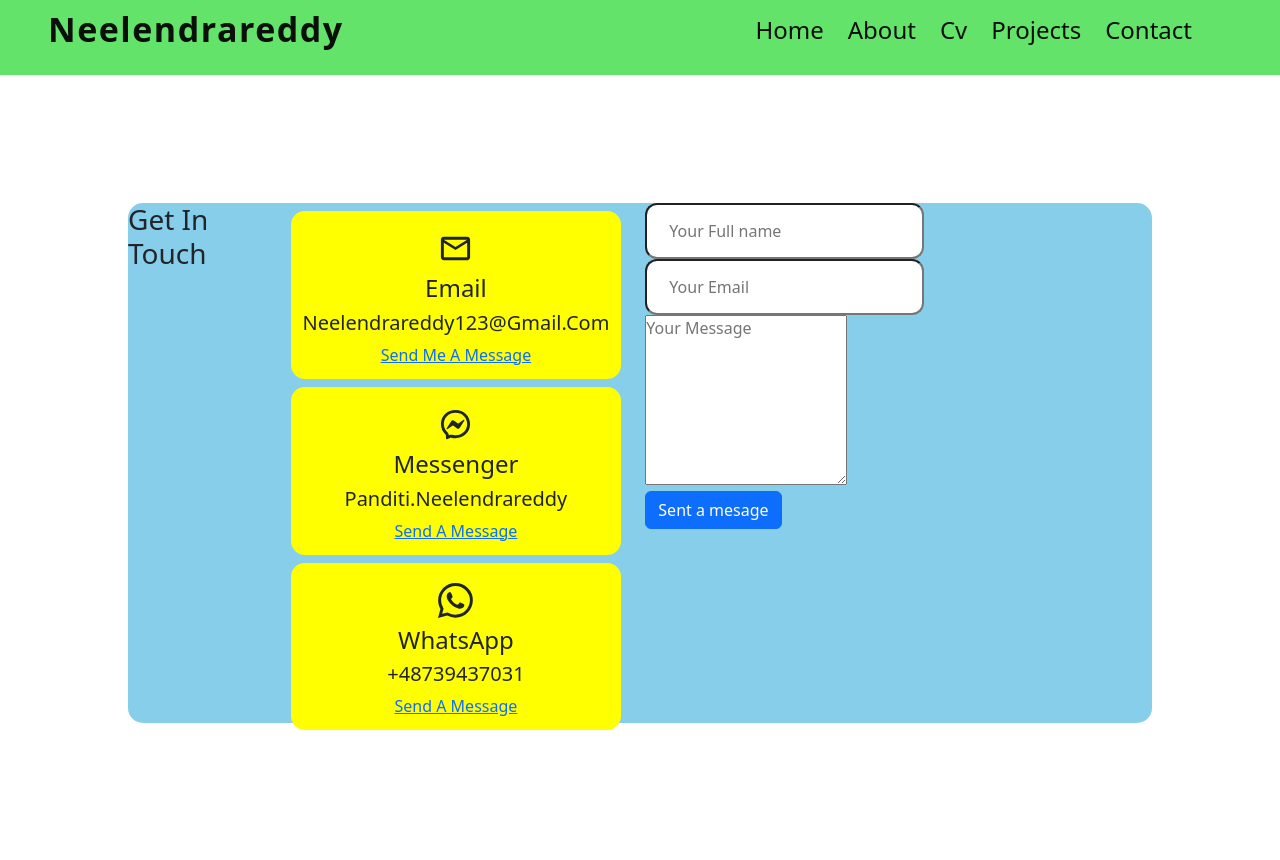
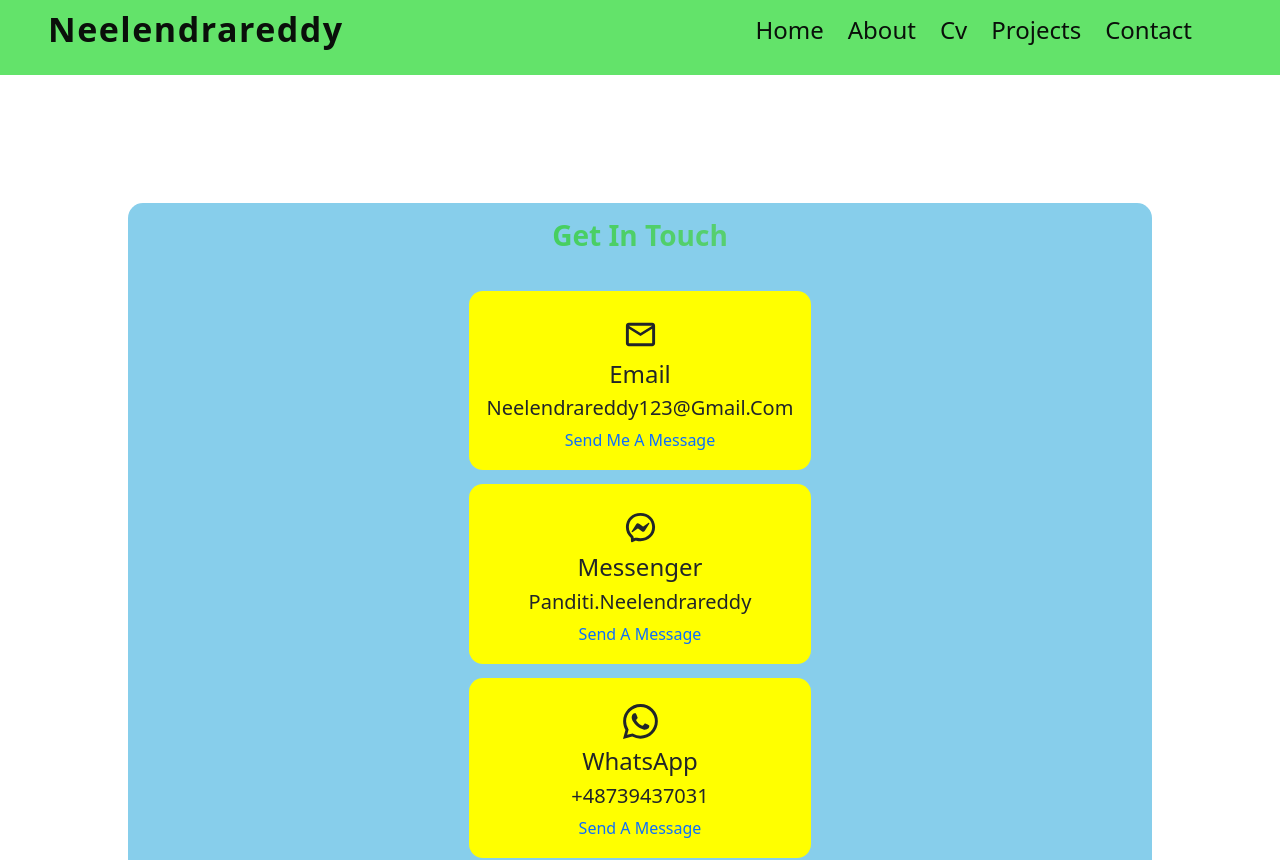
Before and after one commit to neelendrareddy9001/my-portfolio-website, a React (Create React App) app: page /contact in a window 1280 px wide. Shown: the top 860 px of the page. Built offline with nearby package versions, Linux system fonts and the light colour scheme.

Commit message:
contact section updated

```diff
--- a/src/component/Navbar/Navbar.jsx
+++ b/src/component/Navbar/Navbar.jsx
@@ -38,9 +38,9 @@ const Header = () => {
       </div>
       <div className="header-menu-icon">
         {showMenu ? (
-          <CgMenu onClick={handleToggle} size={30} />
+          <CgMenu onClick={handleToggle} size={35} />
         ) : (
-          <IoClose onClick={handleToggle} size={30} />
+          <IoClose onClick={handleToggle} size={35} />
         )}
       </div>
     </nav>
--- a/src/component/contact/Contact.scss
+++ b/src/component/contact/Contact.scss
@@ -4,33 +4,47 @@
 .contact {
   max-width: 80%;
   background-color: skyblue;
-  display: flex;
-  justify-content: space-between;
-  position: relative;
   margin: 8rem auto;
   border-radius: 15px;
-  height: 65vh;
+  min-height: 100vh;
 
-  &.contact_title {
+  .contact_title {
     text-align: center;
-    font-weight: 900;
-    padding: 14px auto;
+    font-weight: 700;
+    padding: 1rem;
+    font-weight: 32px;
+    background: #1dcf3a;
+
+    background: linear-gradient(to right, #1dcf3a 0%, #80cf97 100%);
+    -webkit-background-clip: text;
+    -webkit-text-fill-color: transparent;
   }
 
   .contact_container {
     display: flex;
-    justify-content: space-between;
+    align-items: center;
+    flex-wrap: wrap;
+    justify-content: space-around;
+    padding: 2rem auto;
+    max-height: 100%;
     gap: 1rem;
 
-    .contact_options {
-      .contact_option {
+    @media screen and (max-width: 568px) {
+      flex-direction: column;
+    }
+
+    .contact_options .contact_option {
       background-color: yellow;
-        margin: 8px;
+      margin: 14px;
       border-radius: 14px;
-        padding: 12px;
+      padding: 4rem auto;
 
       .contact_info {
         text-align: center;
+        padding: 18px;
+        a {
+          text-decoration: none;
+        }
         .social_icon {
           cursor: pointer;
           margin: 8px auto;
@@ -42,9 +56,20 @@
     width: 50%;
 
     input {
+      border: none;
+      outline: none;
+      margin-bottom: 14px;
+      width: 50vw;
       padding: 14px 22px;
       border-radius: 12px;
       cursor: pointer;
+    }
+    textarea {
+      border-radius: 12px;
+      width: 100%;
+      border: none;
+      outline: none;
+      margin-bottom: 14px;
     }
   }
 }
@@ -57,4 +82,3 @@
 //     background-color: black;
 //   }
 // }
-}
```
Lines whose indentation alone changed are shown as unchanged.
